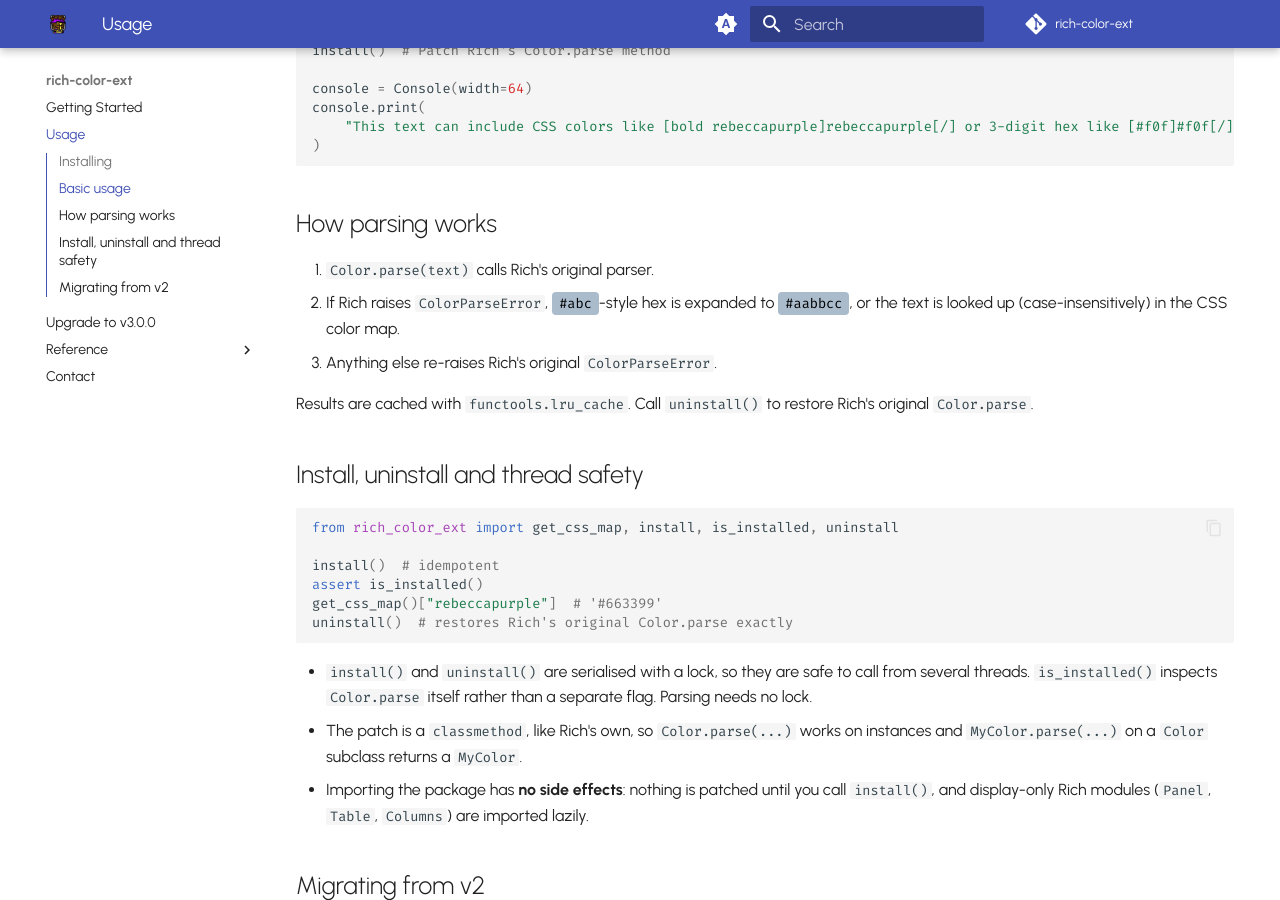
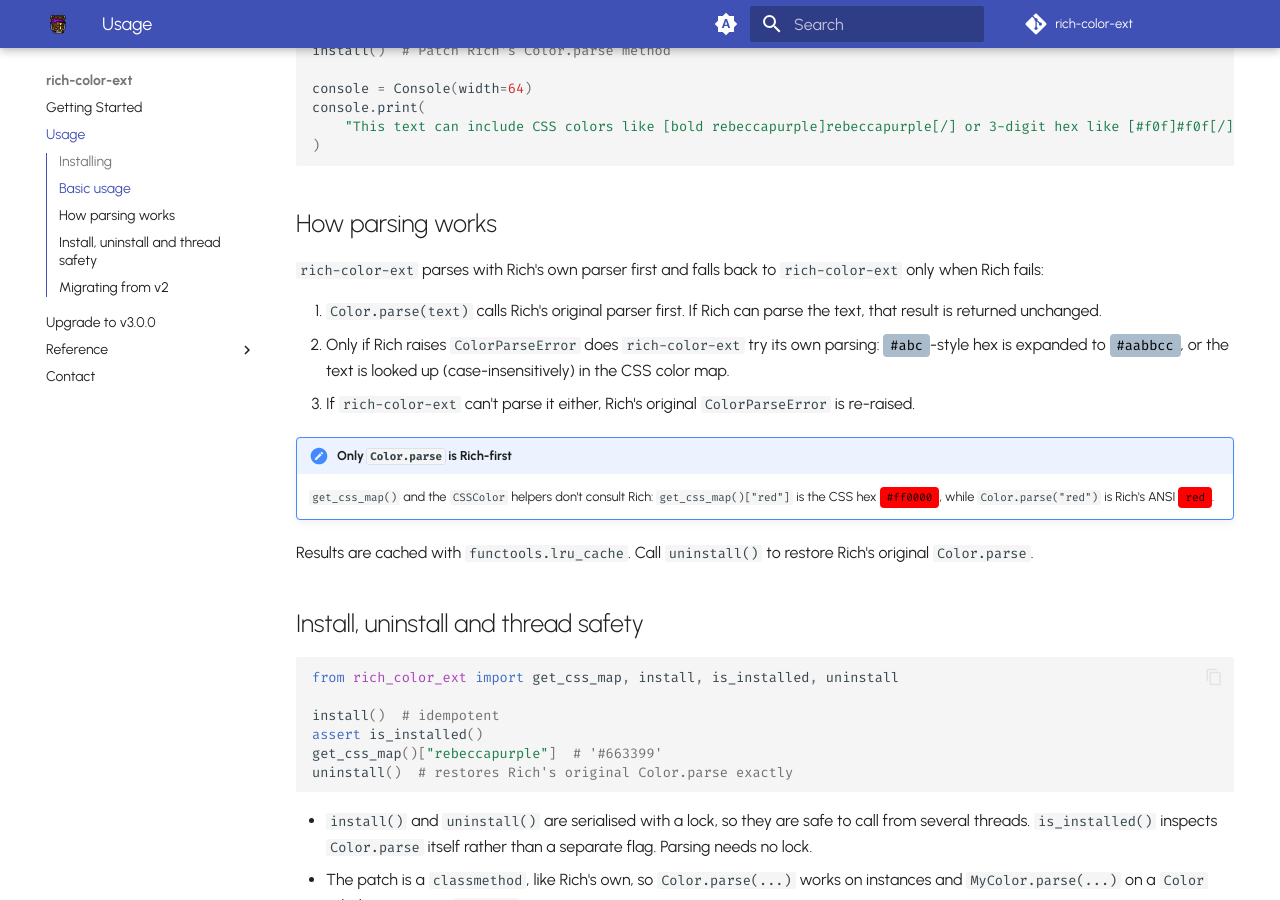
Before and after one commit to maxludden/rich-color-ext, an MkDocs documentation site: the page built from docs/usage.md, in a window 1280 px wide and 900 px high, scrolled down 934 px. Built offline with MkDocs 1.6.1 and Material for MkDocs 9.7.7, drawn with Linux system fonts in a browser that asks for light colours; comment, search, counter and statistics services are not loaded.

Commit message:
Docs: state that Color.parse tries Rich first and falls back to rich-color-ext
- README, docs index/usage/upgrade guide spell out the Rich-first order and note
  that get_css_map()/CSSColor don't follow it.
- Remove stray '>> - Item' line from the README warning block.
- Fold the Unreleased changelog entries into v3.0.0 (not yet released).

Co-Authored-By: Claude Sonnet 5.5 <noreply@anthropic.com>
Claude-Session: https://claude.ai/code/session_01PSyB2KiAub74LoHB5mKByG

```diff
--- a/docs/usage.md
+++ b/docs/usage.md
@@ -54,10 +54,21 @@ console.print(
 
 ## How parsing works
 
-1. `Color.parse(text)` calls Rich's original parser.
-2. If Rich raises `ColorParseError`, `#abc`-style hex is expanded to `#aabbcc`, or
-   the text is looked up (case-insensitively) in the CSS color map.
-3. Anything else re-raises Rich's original `ColorParseError`.
+`rich-color-ext` parses with Rich's own parser first and falls back to
+`rich-color-ext` only when Rich fails:
+
+1. `Color.parse(text)` calls Rich's original parser first. If Rich can parse the
+   text, that result is returned unchanged.
+2. Only if Rich raises `ColorParseError` does `rich-color-ext` try its own parsing:
+   `#abc`-style hex is expanded to `#aabbcc`, or the text is looked up
+   (case-insensitively) in the CSS color map.
+3. If `rich-color-ext` can't parse it either, Rich's original `ColorParseError` is
+   re-raised.
+
+!!! note "Only `Color.parse` is Rich-first"
+    `get_css_map()` and the `CSSColor` helpers don't consult Rich:
+    `get_css_map()["red"]` is the CSS hex `#ff0000`, while `Color.parse("red")` is
+    Rich's ANSI `red`.
 
 Results are cached with `functools.lru_cache`. Call `uninstall()` to restore Rich's
 original `Color.parse`.
```
Also changed, not shown: CHANGELOG.md (+12 -18 lines), README.md (+6 -5 lines), docs/index.md (+5 -2 lines), docs/upgrade-to-v3.md (+7 -2 lines).
